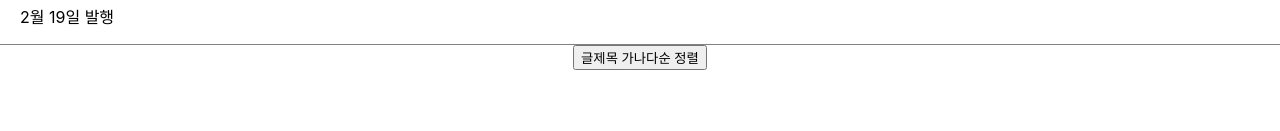
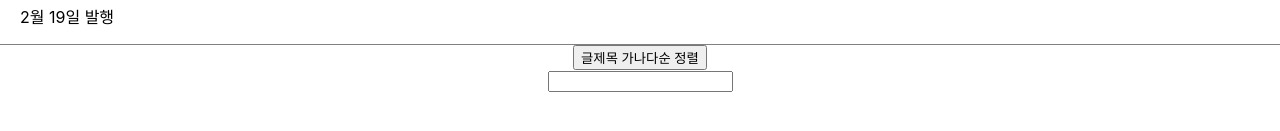
Before and after one commit to jsy8315/REACT_basic, a React (Create React App) app in the folder blog/: page / in a window 1280 px wide. Shown: the part 609-740 px from the top of the page. Built offline with nearby package versions, Linux system fonts and the light colour scheme.

Commit message:
Part01.12.input 1 : 사용자가 입력한 글 다루기_input에 입력시 코드실행

```diff
--- a/blog/src/App.js
+++ b/blog/src/App.js
@@ -77,6 +77,9 @@ function App() {
         글제목변경(copy02);
       }}>
         글제목 가나다순 정렬</button>
+      <div>
+        <input onChange={(e)=>{ console.log(e.target.value) }} />
+      </div>
 
 
       {
@@ -93,7 +96,6 @@ function Modal(props) {
   return (
     <div className='modal' style={{background : props.color}}>
     <h4>{
-      //props.작명[0]
       props.현재글제목
     }</h4>
     <p>날짜요</p>
```
